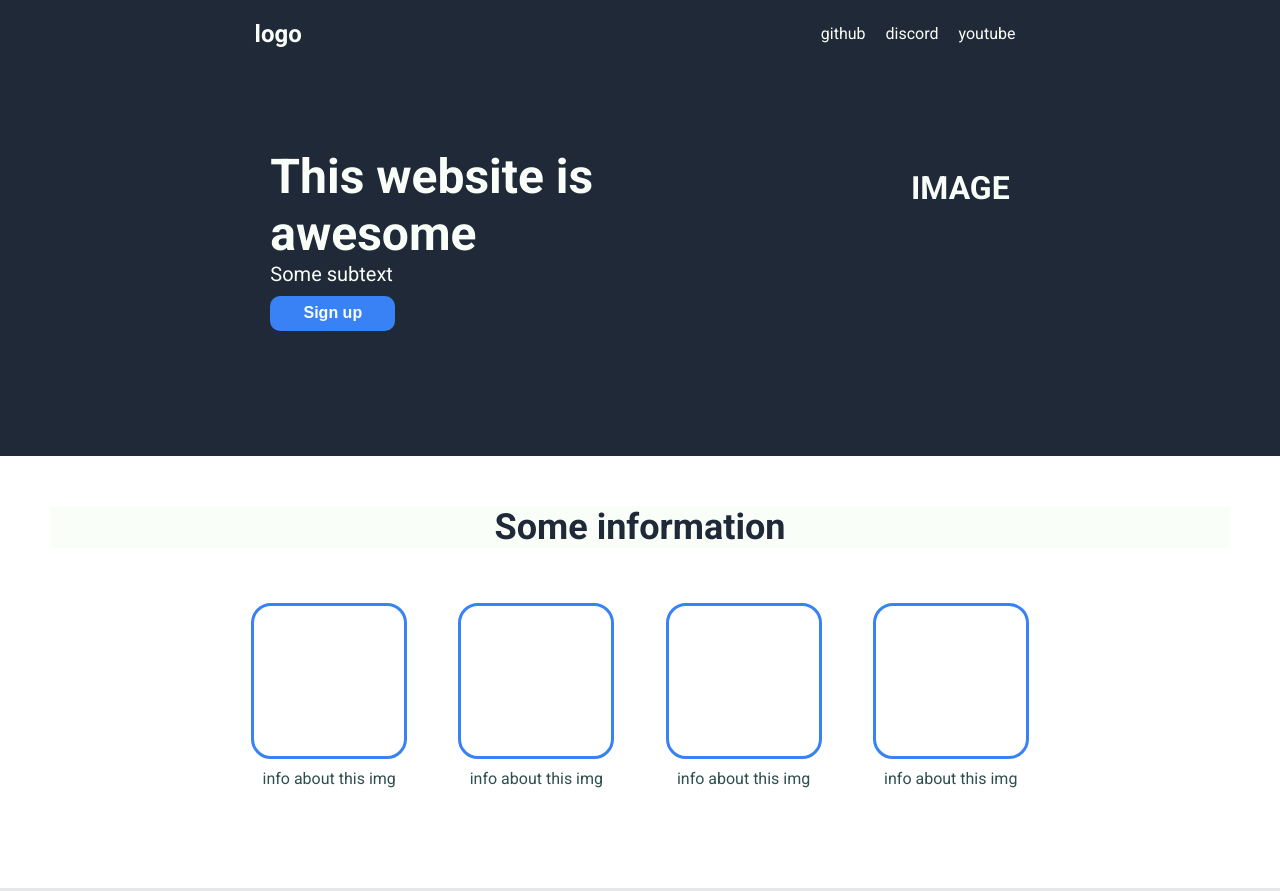
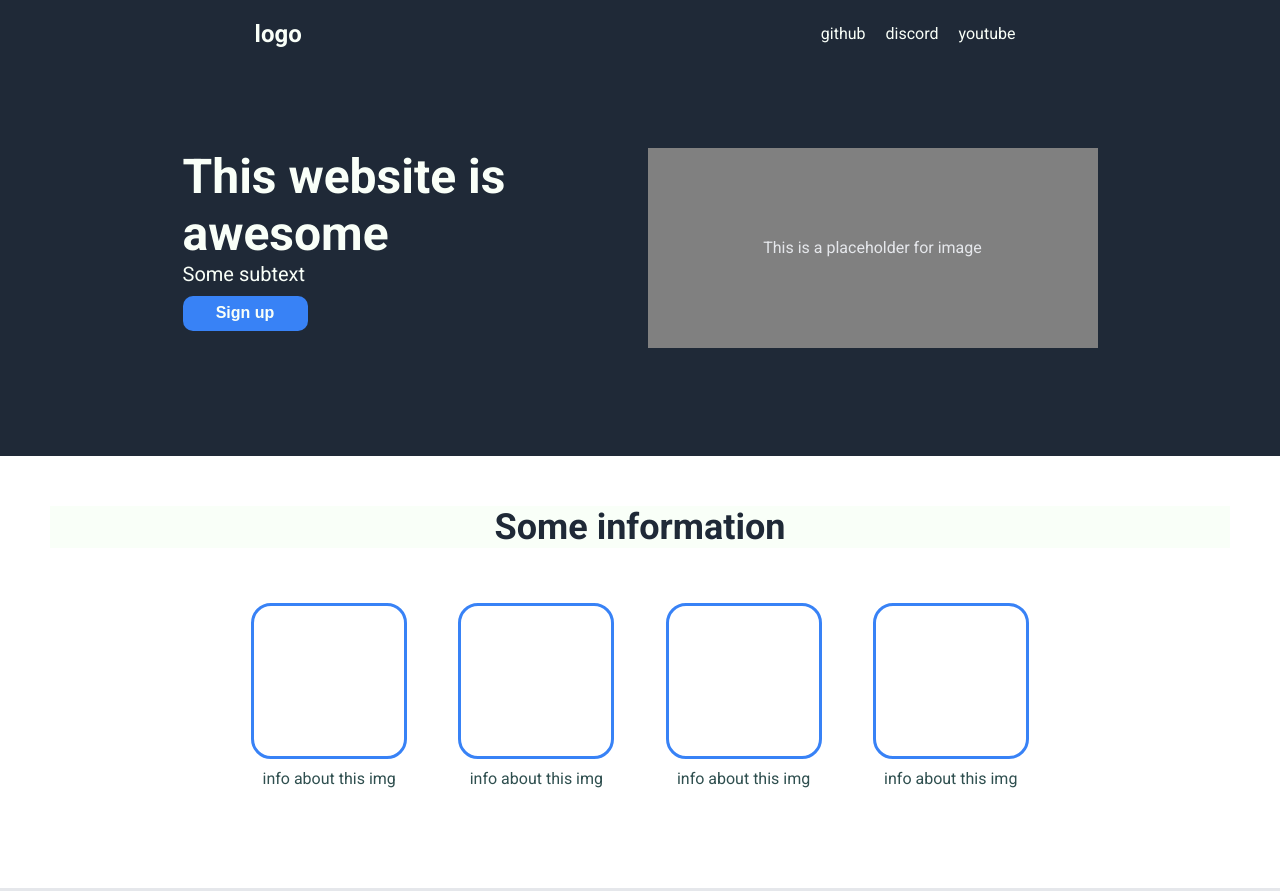
Before and after one commit to Patrick-star-dev/landing-page, a plain HTML site: page index.html in a window 1280 px wide. Shown: the top 891 px of the page. Drawn offline with Linux system fonts and the light colour scheme.

Commit message:
making a box to use as image place holder instead of using header as image place holder

```diff
--- a/index.html
+++ b/index.html
@@ -25,7 +25,7 @@
             <button type="button">Sign up</button>
         </div>
         <div class="main-image">
-            <h1>IMAGE</h1>
+            <div>This is a placeholder for image</div>
         </div>
     </div>
     <div class="info-title">Some information</div>
--- a/style.css
+++ b/style.css
@@ -84,6 +84,13 @@ body {
 .main-image {
     margin-right: 150px;
     margin-top: 80px;
+    height: 200px;
+    width: 450px;
+    background-color: grey;
+    color: #E5E7EB;
+    display: flex;
+    justify-content: center;
+    align-items: center;
 }
 
 .info-title {
```
